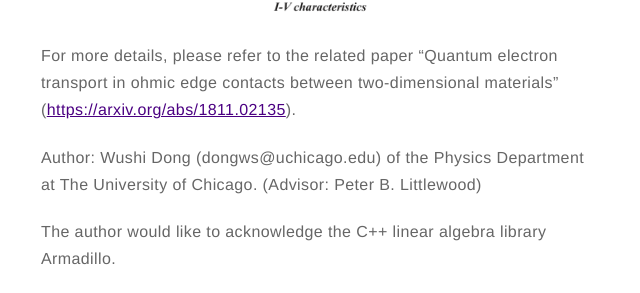
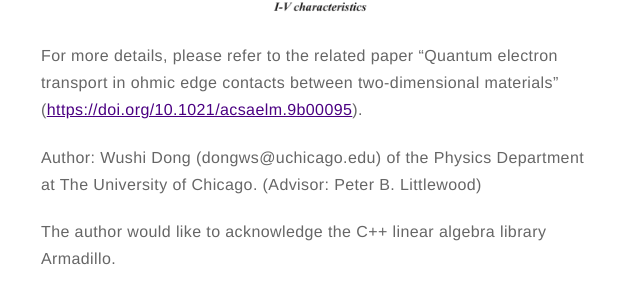
Before and after one commit to wushidonguc/wushidonguc.github.io, a Jekyll site: the page built from _posts/2018-11-11-swan.markdown, in a window 1280 px wide and 900 px high, scrolled down 1027 px. Shown: the part 159-452 px from the top of the window, without its empty margins (319-959 px from the left). Built offline with Jekyll 4.4.1, drawn with Linux system fonts in a browser that asks for light colours; some of the changed lines change nothing that is shown.

Commit message:
Update 2018-11-11-swan.markdown

```diff
--- a/_posts/2018-11-11-swan.markdown
+++ b/_posts/2018-11-11-swan.markdown
@@ -22,7 +22,7 @@ It couples the Keldysh non-equilibrium Green's function formalism and Poisson so
 
 ![Project Image]({{ site.url }}/assets/swan_pipeline.png)
 
-For more details, please refer to the related paper "Quantum electron transport in ohmic edge contacts between two-dimensional materials" ([https://arxiv.org/abs/1811.02135](https://arxiv.org/abs/1811.02135)).
+For more details, please refer to the related paper "Quantum electron transport in ohmic edge contacts between two-dimensional materials" ([https://doi.org/10.1021/acsaelm.9b00095](https://doi.org/10.1021/acsaelm.9b00095)).
 
 Author: Wushi Dong (dongws@uchicago.edu) of the Physics Department at The University of Chicago. (Advisor: Peter B. Littlewood)
 
```
